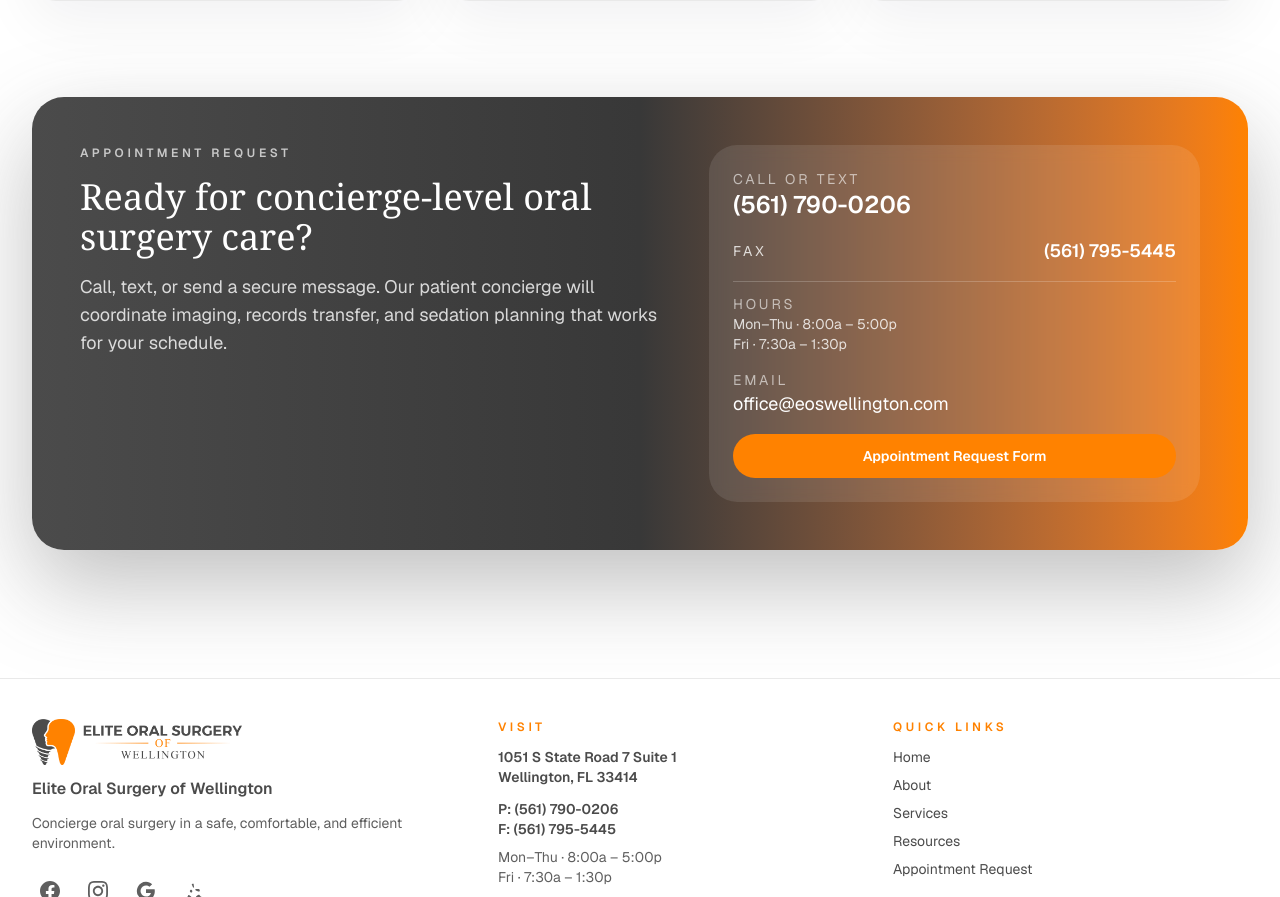
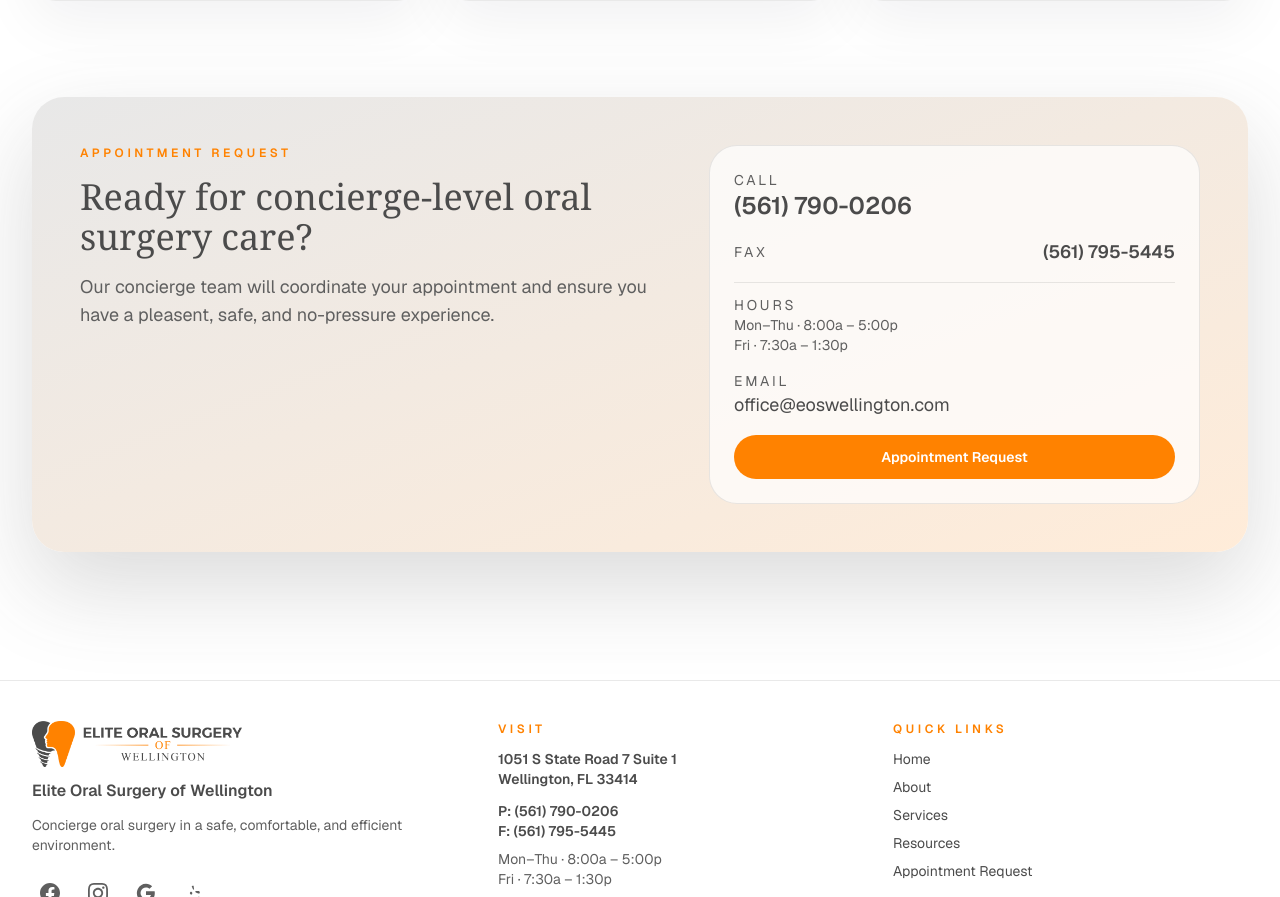
Before and after one commit to cmauck10/elite-oral-surgery, a Next.js app: page / in a window 1280 px wide. Shown: the part 4346-5243 px from the top of the page. Built offline with nearby package versions, Linux system fonts and the light colour scheme.

Commit message:
Restore Commitment to Excellence section to white theme
- Use white/light theme to differentiate from CTA sections
- Matches other informational sections across the site
- CTA sections remain with darker beige/orange gradient for prominence

```diff
--- a/src/app/about/dr-michael-london/page.tsx
+++ b/src/app/about/dr-michael-london/page.tsx
@@ -67,7 +67,7 @@
         </div>
       </section>
 
-      <section className="mt-16 rounded-[32px] bg-gradient-to-br from-[#f8f8f8] to-[#fff5eb] p-8 lg:p-12">
+      <section className="mt-16 rounded-[32px] bg-gradient-to-br from-[#e8e8e8] to-[#ffecd9] p-8 shadow-[0_35px_90px_rgba(75,75,75,0.2)] lg:p-12">
         <div className="grid gap-10 lg:grid-cols-2">
           <div>
             <p className="text-xs font-semibold uppercase tracking-[0.3em] text-[var(--accent)]">
--- a/src/app/about/dr-michael-mauck/page.tsx
+++ b/src/app/about/dr-michael-mauck/page.tsx
@@ -164,7 +164,7 @@
         </div>
       </section>
 
-      <section className="mt-16 rounded-[32px] bg-gradient-to-br from-[var(--accent)]/5 to-[var(--accent)]/10 border-2 border-[var(--accent)]/20 p-8 lg:p-12 text-center">
+      <section className="mt-16 rounded-[32px] bg-gradient-to-br from-[#e8e8e8] to-[#ffecd9] border-2 border-[var(--accent)]/20 p-8 shadow-[0_35px_90px_rgba(75,75,75,0.2)] lg:p-12 text-center">
         <p className="text-xs font-semibold uppercase tracking-[0.3em] text-[var(--accent)] mb-4">
           Continue the Legacy
         </p>
--- a/src/app/about/office-technology/page.tsx
+++ b/src/app/about/office-technology/page.tsx
@@ -145,7 +145,7 @@
         ))}
       </section>
 
-      <section className="mt-16 rounded-[32px] bg-gradient-to-br from-[#f8f8f8] to-[#fff5eb] p-8 lg:p-12">
+      <section className="mt-16 rounded-[32px] border border-[var(--border)] bg-white/90 p-8 shadow-[0_25px_70px_rgba(15,23,42,0.08)] lg:p-12">
         <div className="max-w-3xl mx-auto text-center">
           <p className="text-xs font-semibold uppercase tracking-[0.3em] text-[var(--accent)]">
             Commitment to Excellence
@@ -186,7 +186,7 @@
       </section>
 
       <section className="mt-16 text-center">
-        <div className="rounded-[32px] border border-[var(--border)] bg-white/90 p-8 shadow-[0_25px_70px_rgba(15,23,42,0.08)] lg:p-12">
+        <div className="rounded-[32px] bg-gradient-to-br from-[#e8e8e8] to-[#ffecd9] p-8 shadow-[0_35px_90px_rgba(75,75,75,0.2)] lg:p-12">
           <p className="text-xs font-semibold uppercase tracking-[0.3em] text-[var(--accent)]">
             See the Difference
           </p>
--- a/src/app/about/office-tour/page.tsx
+++ b/src/app/about/office-tour/page.tsx
@@ -111,7 +111,7 @@
         </div>
       </section>
 
-      <section className="mt-16 rounded-[32px] bg-gradient-to-br from-[#f8f8f8] to-[#fff5eb] p-8 lg:p-12">
+      <section className="mt-16 rounded-[32px] bg-gradient-to-br from-[#e8e8e8] to-[#ffecd9] p-8 shadow-[0_35px_90px_rgba(75,75,75,0.2)] lg:p-12">
         <div className="max-w-4xl mx-auto">
           <p className="text-xs font-semibold uppercase tracking-[0.3em] text-[var(--accent)] text-center">
             Amenities & Features
--- a/src/app/about/our-history/page.tsx
+++ b/src/app/about/our-history/page.tsx
@@ -151,7 +151,7 @@
         </section>
 
         {/* Call to Action */}
-        <section className="rounded-[32px] bg-gradient-to-br from-[#f8f8f8] to-[#fff5eb] p-8 lg:p-12 text-center">
+        <section className="rounded-[32px] bg-gradient-to-br from-[#e8e8e8] to-[#ffecd9] p-8 shadow-[0_35px_90px_rgba(75,75,75,0.2)] lg:p-12 text-center">
           <p className="text-xs font-semibold uppercase tracking-[0.3em] text-[var(--accent)] mb-4">
             Join Our Legacy
           </p>
--- a/src/app/about/our-team/page.tsx
+++ b/src/app/about/our-team/page.tsx
@@ -121,7 +121,7 @@
         </div>
       </section>
 
-      <section className="mt-16 rounded-[32px] bg-gradient-to-br from-[#f8f8f8] to-[#fff5eb] p-8 lg:p-12">
+      <section className="mt-16 rounded-[32px] bg-gradient-to-br from-[#e8e8e8] to-[#ffecd9] p-8 shadow-[0_35px_90px_rgba(75,75,75,0.2)] lg:p-12">
         <div className="max-w-3xl mx-auto">
           <p className="text-xs font-semibold uppercase tracking-[0.3em] text-[var(--accent)] text-center">
             Team Values
--- a/src/app/about/page.tsx
+++ b/src/app/about/page.tsx
@@ -77,7 +77,7 @@
         </div>
       </section>
 
-      <section className="mt-16 rounded-[32px] bg-gradient-to-br from-[#f8f8f8] to-[#fff5eb] p-8 lg:p-12">
+      <section className="mt-16 rounded-[32px] bg-gradient-to-br from-[#e8e8e8] to-[#ffecd9] p-8 shadow-[0_35px_90px_rgba(75,75,75,0.2)] lg:p-12">
         <div className="max-w-3xl">
           <p className="text-xs font-semibold uppercase tracking-[0.3em] text-[var(--accent)]">
             Our Commitment
--- a/src/app/page.tsx
+++ b/src/app/page.tsx
@@ -427,42 +427,41 @@
           </div>
         </section>
 
-        <section className="mt-24 rounded-[32px] bg-gradient-to-r from-[#4b4b4b] via-[#383838] to-[#ff8200] p-8 text-white shadow-[0_35px_90px_rgba(75,75,75,0.35)] lg:p-12">
+        <section className="mt-24 rounded-[32px] bg-gradient-to-br from-[#e8e8e8] to-[#ffecd9] p-8 shadow-[0_35px_90px_rgba(75,75,75,0.2)] lg:p-12">
           <div className="grid gap-10 lg:grid-cols-[1.2fr_1fr]">
             <div>
-              <p className="text-xs font-semibold uppercase tracking-[0.3em] text-white/70">
+              <p className="text-xs font-semibold uppercase tracking-[0.3em] text-[var(--accent)]">
                 Appointment Request
               </p>
-              <h2 className="mt-4 font-serif text-4xl">
+              <h2 className="mt-4 font-serif text-4xl text-[var(--foreground)]">
                 Ready for concierge-level oral surgery care?
               </h2>
-              <p className="mt-4 text-lg text-white/80">
-                Call, text, or send a secure message. Our patient concierge will coordinate imaging,
-                records transfer, and sedation planning that works for your schedule.
+              <p className="mt-4 text-lg text-[var(--muted)]">
+                Our concierge team will coordinate your appointment and ensure you have a pleasent, safe, and no-pressure experience.
               </p>
             </div>
-            <div className="space-y-4 rounded-[28px] bg-white/10 p-6 backdrop-blur">
+            <div className="space-y-4 rounded-[28px] border border-[var(--border)] bg-white/70 p-6">
               <div>
-                <p className="text-sm uppercase tracking-[0.2em] text-white/60">Call or Text</p>
+                <p className="text-sm uppercase tracking-[0.2em] text-[var(--muted)]">Call</p>
                 <a
                   href="tel:15617900206"
-                  className="text-2xl font-semibold text-white transition hover:text-[var(--accent)]"
+                  className="text-2xl font-semibold text-[var(--foreground)] transition hover:text-[var(--accent)]"
                 >
                   (561) 790-0206
                 </a>
               </div>
-              <div className="flex items-center justify-between text-white/80">
+              <div className="flex items-center justify-between text-[var(--muted)]">
                 <span className="text-sm uppercase tracking-[0.2em]">Fax</span>
-                <span className="text-lg font-semibold text-white">(561) 795-5445</span>
+                <span className="text-lg font-semibold text-[var(--foreground)]">(561) 795-5445</span>
               </div>
-              <div className="border-t border-white/20 pt-3 text-sm text-white/80">
-                <p className="uppercase tracking-[0.2em] text-white/60">Hours</p>
+              <div className="border-t border-[var(--border)] pt-3 text-sm text-[var(--muted)]">
+                <p className="uppercase tracking-[0.2em]">Hours</p>
                 <p>Mon–Thu · 8:00a – 5:00p</p>
                 <p>Fri · 7:30a – 1:30p</p>
               </div>
               <div>
-                <p className="text-sm uppercase tracking-[0.2em] text-white/60">Email</p>
-                <a href="mailto:office@eoswellington.com" className="text-lg text-white transition hover:text-[var(--accent)]">
+                <p className="text-sm uppercase tracking-[0.2em] text-[var(--muted)]">Email</p>
+                <a href="mailto:office@eoswellington.com" className="text-lg text-[var(--foreground)] transition hover:text-[var(--accent)]">
                   office@eoswellington.com
                 </a>
         </div>
@@ -470,7 +469,7 @@
                 href="/appointment"
                 className="inline-flex w-full justify-center rounded-full bg-[var(--accent)] px-6 py-3 text-sm font-semibold text-white transition hover:bg-[var(--accent-dark)]"
               >
-                Appointment Request Form
+                Appointment Request
               </Link>
             </div>
           </div>
```
